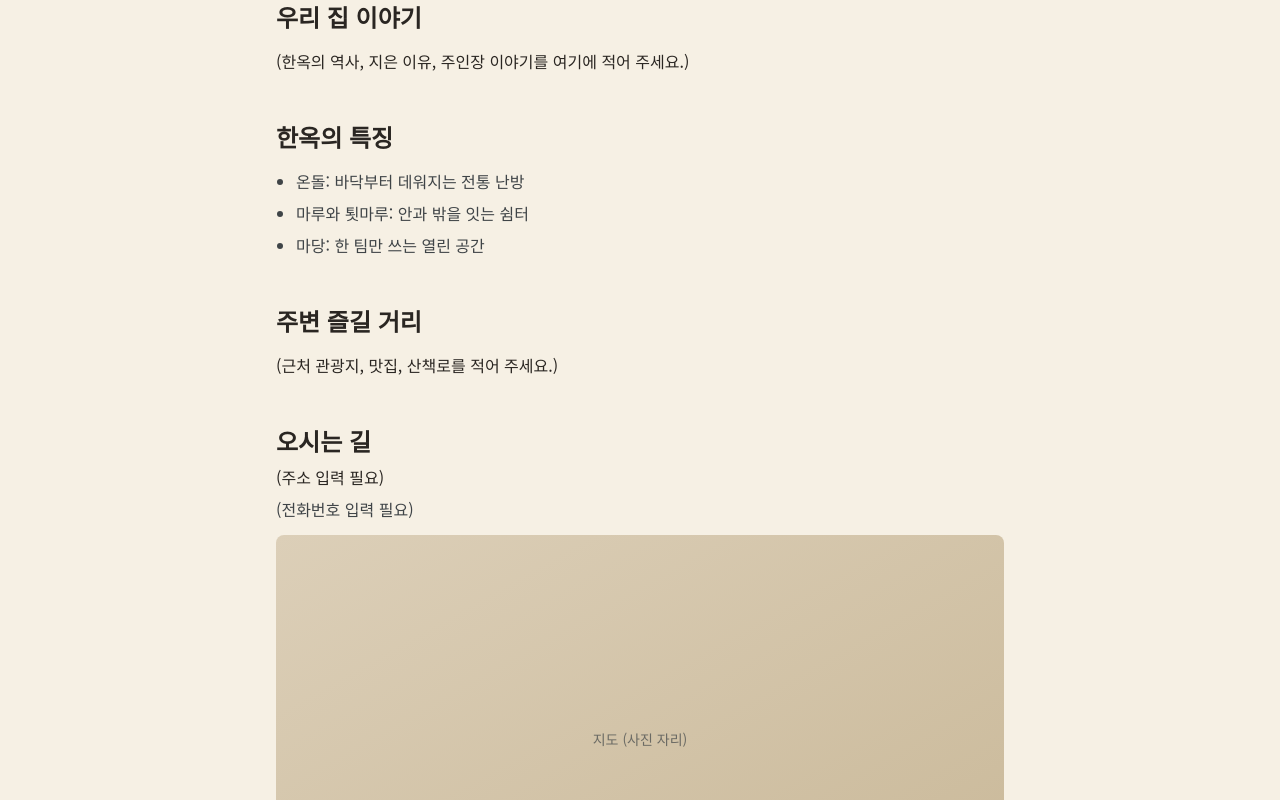
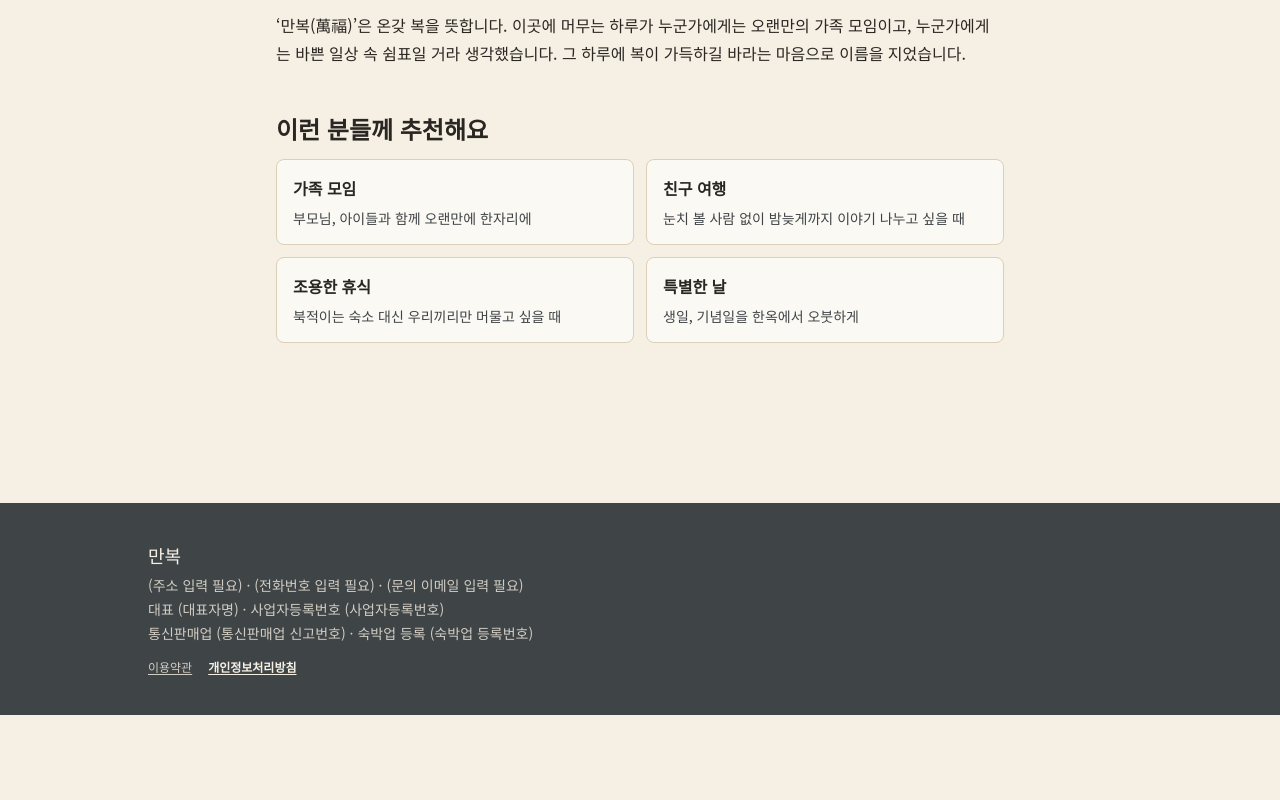
Before and after one commit to minheee0/pension, a Next.js app: page /about in a window 1280 px wide. Shown: the part 720-1520 px from the top of the page. After the commit the page ends 1435 px from the top, so only its background shows below. Built offline with nearby package versions, Linux system fonts and the light colour scheme.

Commit message:
문구 오픈 기준으로 정리

```diff
--- a/src/app/about/page.tsx
+++ b/src/app/about/page.tsx
@@ -1,41 +1,53 @@
 import type { Metadata } from "next";
 import Photo from "@/components/Photo";
+import { isPlaceholder } from "@/lib/legal";
 import { SITE } from "@/lib/site";
 
 export const metadata: Metadata = { title: "소개" };
+
+// 주소·전화번호가 아직 "(입력 필요)"면 오시는 길을 숨긴다 (site.ts 에 입력하면 자동으로 나타남)
+const hasAddress = !isPlaceholder(SITE.address);
+const hasPhone = !isPlaceholder(SITE.phone);
 
 export default function About() {
   return (
     <div className="mx-auto max-w-3xl px-5 py-16">
       <h1 className="font-serif text-4xl font-bold text-wood">{SITE.name} 이야기</h1>
-      <p className="mt-2 text-giwa">‘만복’은 온갖 복을 뜻합니다. 머무는 동안 복이 가득하길 바라는 마음을 담았습니다.</p>
       <Photo label="한옥 전경" className="mt-8 aspect-video" />
 
       <section className="mt-12 space-y-3">
-        <h2 className="font-serif text-2xl font-bold">우리 집 이야기</h2>
-        <p>(한옥의 역사, 지은 이유, 주인장 이야기를 여기에 적어 주세요.)</p>
+        <h2 className="font-serif text-2xl font-bold">이름에 담은 마음</h2>
+        <p>
+          ‘만복(萬福)’은 온갖 복을 뜻합니다. 이곳에 머무는 하루가 누군가에게는 오랜만의 가족 모임이고,
+          누군가에게는 바쁜 일상 속 쉼표일 거라 생각했습니다. 그 하루에 복이 가득하길 바라는 마음으로 이름을 지었습니다.
+        </p>
       </section>
 
       <section className="mt-12 space-y-3">
-        <h2 className="font-serif text-2xl font-bold">한옥의 특징</h2>
-        <ul className="list-disc space-y-1 pl-5 text-giwa">
-          <li>온돌: 바닥부터 데워지는 전통 난방</li>
-          <li>마루와 툇마루: 안과 밖을 잇는 쉼터</li>
-          <li>마당: 한 팀만 쓰는 열린 공간</li>
+        <h2 className="font-serif text-2xl font-bold">이런 분들께 추천해요</h2>
+        <ul className="grid gap-3 sm:grid-cols-2">
+          {[
+            ["가족 모임", "부모님, 아이들과 함께 오랜만에 한자리에"],
+            ["친구 여행", "눈치 볼 사람 없이 밤늦게까지 이야기 나누고 싶을 때"],
+            ["조용한 휴식", "북적이는 숙소 대신 우리끼리만 머물고 싶을 때"],
+            ["특별한 날", "생일, 기념일을 한옥에서 오붓하게"],
+          ].map(([t, d]) => (
+            <li key={t} className="rounded-lg border border-line bg-white/60 p-4">
+              <p className="font-serif font-bold">{t}</p>
+              <p className="mt-1 text-sm text-giwa">{d}</p>
+            </li>
+          ))}
         </ul>
       </section>
 
-      <section className="mt-12 space-y-3">
-        <h2 className="font-serif text-2xl font-bold">주변 즐길 거리</h2>
-        <p>(근처 관광지, 맛집, 산책로를 적어 주세요.)</p>
-      </section>
-
-      <section className="mt-12 space-y-1">
-        <h2 className="font-serif text-2xl font-bold">오시는 길</h2>
-        <p>{SITE.address}</p>
-        <p className="text-giwa">{SITE.phone}</p>
-        <Photo label="지도" className="mt-3 aspect-video" />
-      </section>
+      {hasAddress && (
+        <section className="mt-12 space-y-1">
+          <h2 className="font-serif text-2xl font-bold">오시는 길</h2>
+          <p>{SITE.address}</p>
+          {hasPhone && <p className="text-giwa">{SITE.phone}</p>}
+          <Photo label="지도" className="mt-3 aspect-video" />
+        </section>
+      )}
     </div>
   );
 }
--- a/src/app/page.tsx
+++ b/src/app/page.tsx
@@ -2,6 +2,7 @@ import Link from "next/link";
 import Photo from "@/components/Photo";
 import HomeReviews from "@/components/reviews/HomeReviews";
 import HomeSearch from "@/components/reserve/HomeSearch";
+import { isPlaceholder } from "@/lib/legal";
 import { SITE } from "@/lib/site";
 
 export const dynamic = "force-dynamic";   // 후기를 DB에서 읽어 오므로 매 요청마다 만든다
@@ -54,11 +55,15 @@ export default function Home() {
 
       <HomeReviews />
 
-      <section className="mx-auto mt-20 max-w-5xl px-5">
-        <h2 className="font-serif text-3xl font-bold text-wood">오시는 길</h2>
-        <p className="mt-3">{SITE.address}</p>
-        <p className="text-giwa">{SITE.phone}</p>
-      </section>
+      {/* 주소가 정해지기 전("(입력 필요)")에는 오시는 길을 숨긴다. 자세한 안내는 소개 페이지 */}
+      {!isPlaceholder(SITE.address) && (
+        <section className="mx-auto mt-20 max-w-5xl px-5">
+          <h2 className="font-serif text-3xl font-bold text-wood">오시는 길</h2>
+          <p className="mt-3">{SITE.address}</p>
+          {!isPlaceholder(SITE.phone) && <p className="text-giwa">{SITE.phone}</p>}
+          <Link href="/about" className="mt-3 inline-block border-b border-wood pb-0.5 text-wood">지도 보기 →</Link>
+        </section>
+      )}
     </>
   );
 }
--- a/src/components/DemoBanner.tsx
+++ b/src/components/DemoBanner.tsx
@@ -1,9 +1,9 @@
-// 토스 테스트 키로 운영하는 동안(오픈 전) 모든 손님 화면 위에 표시한다. 실결제 키(live_)로 바꾸면 자동으로 사라진다.
+// 토스 테스트 키로 운영하는 동안 모든 손님 화면 위에 표시한다. 실결제 키(live_)로 바꾸면 자동으로 사라진다.
 export default function DemoBanner() {
   if (process.env.TOSS_CLIENT_KEY?.startsWith("live_")) return null;
   return (
     <div className="bg-giwa px-5 py-2 text-center text-xs text-hanji">
-      오픈 준비 중인 펜션의 <b>테스트 운영</b> 사이트입니다 · 결제는 테스트 모드라 실제로 청구되지 않습니다
+<b>테스트 운영</b> 사이트입니다 · 결제는 테스트 모드라 실제로 청구되지 않습니다
     </div>
   );
 }
--- a/src/components/RefundTable.tsx
+++ b/src/components/RefundTable.tsx
@@ -8,7 +8,7 @@ export default function RefundTable({ view }: { view: PolicyView }) {
     <div className="text-sm">
       {!view.confirmed && (
         <p className="mb-3 rounded border border-red-800/30 bg-red-50 p-2 text-red-800">
-          ※ 개발 중 임시 규정입니다. 오픈 전에 확정 후 게시됩니다.
+          ※ 임시 규정입니다. 확정 후 다시 게시됩니다.
         </p>
       )}
 
```
